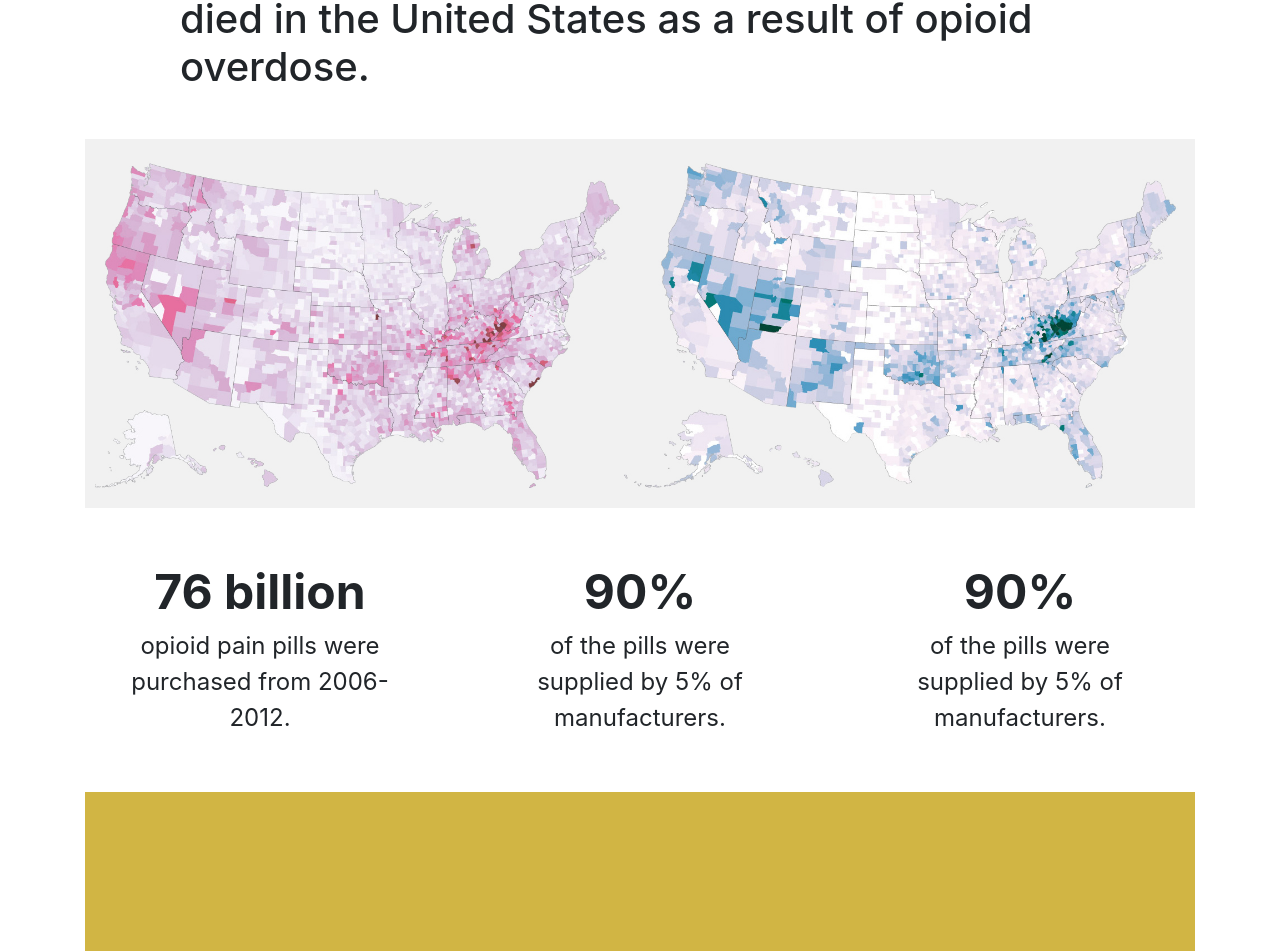
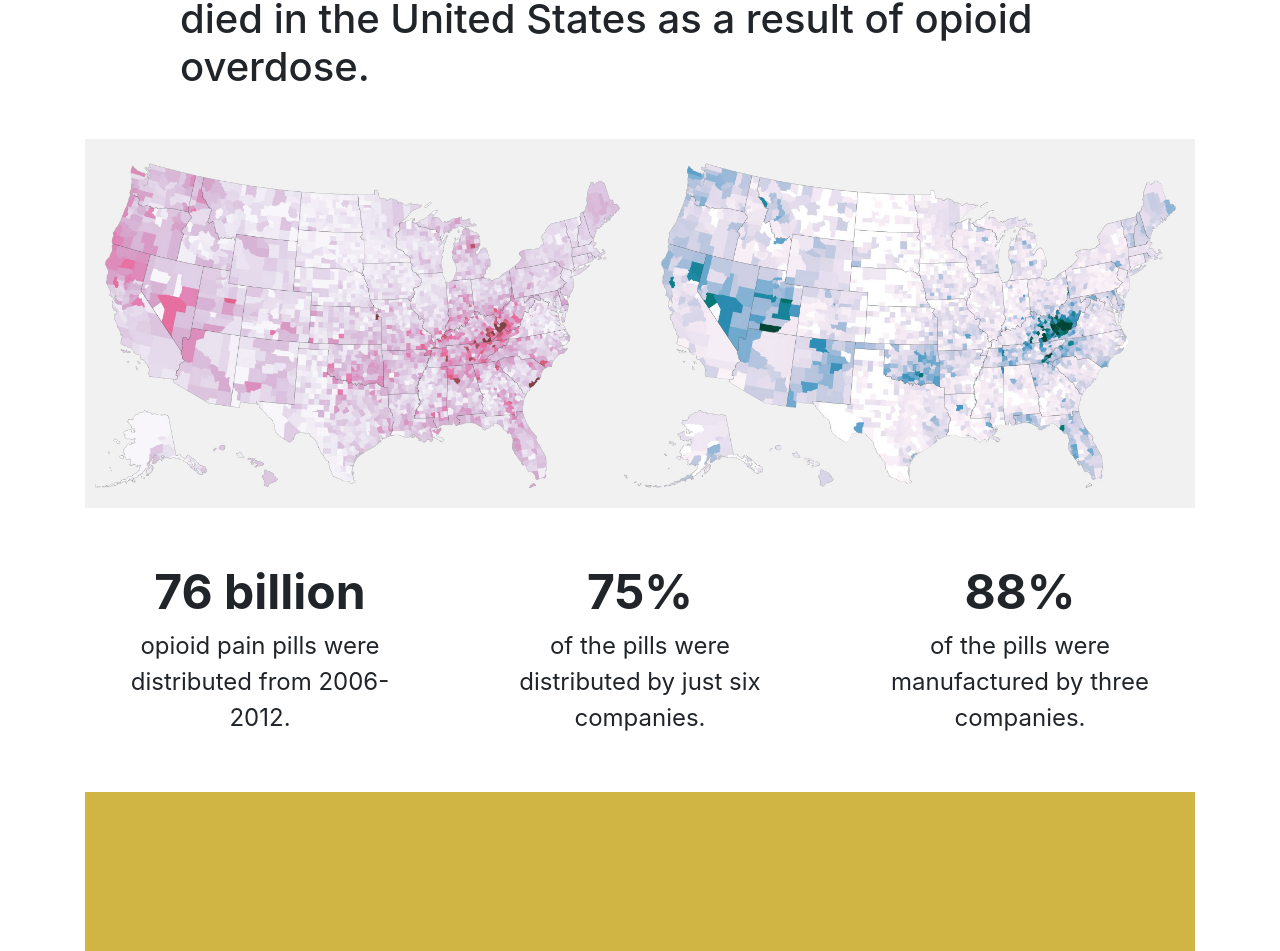
Before and after one commit to amberlbillings/FinalProject, a plain HTML site: page Amber/index.html in a window 1280 px wide. Shown: the part 149-1100 px from the top of the page. Drawn offline with nearby package versions, Linux system fonts and the light colour scheme; a script that the page names is missing.

Commit message:
added call out stats

```diff
--- a/Amber/index.html
+++ b/Amber/index.html
@@ -54,15 +54,15 @@
         <div class="row headline">
             <div class="col-md-4">
                 <p class="by-the-numbers"><span class="call-out-number">76 billion</span><br />
-                    opioid pain pills were purchased from 2006-2012.</p>
+                    opioid pain pills were distributed from 2006-2012.</p>
             </div>
             <div class="col-md-4">
-                <p class="by-the-numbers"><span class="call-out-number">90%</span><br />
-                        of the pills were supplied by 5% of manufacturers.</p>
+                <p class="by-the-numbers"><span class="call-out-number">75%</span><br />
+                        of the pills were distributed by just six companies.</p>
             </div>
             <div class="col-md-4">
-                <p class="by-the-numbers"><span class="call-out-number">90%</span><br />
-                        of the pills were supplied by 5% of manufacturers.</p>
+                <p class="by-the-numbers"><span class="call-out-number">88%</span><br />
+                        of the pills were manufactured by three companies.</p>
             </div>
         </div>
 
```
